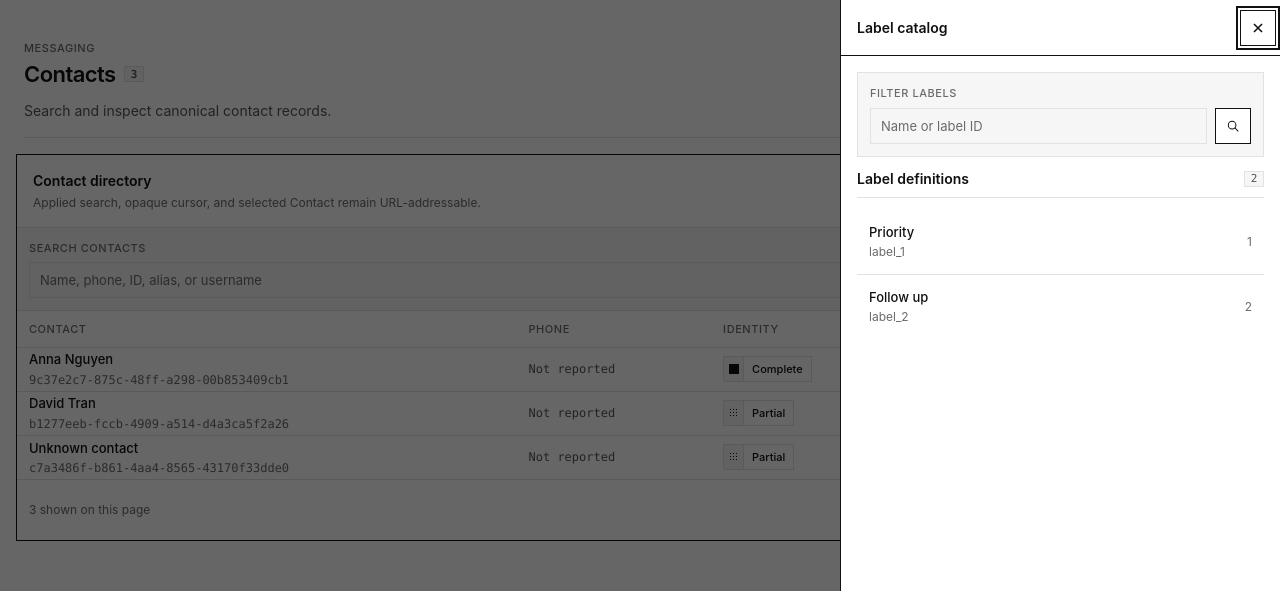
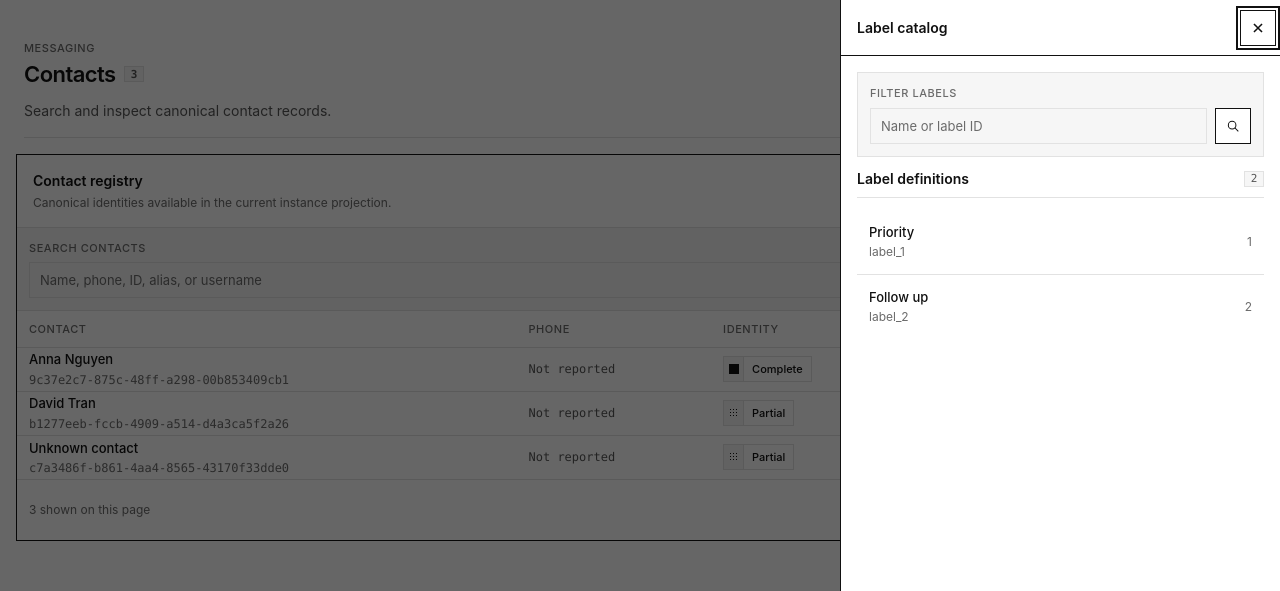
Before and after one commit to hiepknor/omniwa-console, a React (Vite) app: page /__preview/contacts in a window 1280 px wide. Shown: the top 591 px of the page. Built offline with nearby package versions, Linux system fonts and the light colour scheme.

Commit message:
fix: clarify Contacts surface hierarchy

```diff
--- a/scripts/check-design.mjs
+++ b/scripts/check-design.mjs
@@ -302,12 +302,12 @@ for (const marker of ['ConversationDetailsContent', 'MessageInspectorContent', '
 }
 
 const directoryPreview = await read('src/app/PreviewDirectory.tsx');
-for (const marker of ['<WorkspacePageFrame', 'label="Open Label catalog"', '>Refresh</Button>', '<Drawer', '<ContactTable', '<CursorPagination', 'label="Back to labels"', '<CountBadge count={contactsFixture.length}', '<LabelList', '<DirectoryDetails']) {
+for (const marker of ['<WorkspacePageFrame', 'label="Open Label catalog"', '>Refresh</Button>', '<Drawer', '<ContactTable', '<CursorPagination', 'label="Back to labels"', '<CountBadge count={contactsFixture.length}', '<h2 className="text-sm font-semibold text-fg">Contact registry</h2>', '<LabelList', '<DirectoryDetails']) {
   if (!directoryPreview.includes(marker)) failures.push(`src/app/PreviewDirectory.tsx: Contacts workspace preview is missing ${marker}`);
 }
 
 const directoryPage = await read('src/features/directory/DirectoryPage.tsx');
-for (const marker of ['<WorkspacePageFrame', 'label="Open Label catalog"', '>Refresh</Button>', '<Drawer', '<ContactTable', '<CursorPagination', 'label="Back to labels"', 'contacts.data.resource.total', 'Search contacts', 'Filter labels', '<LabelList', '<DirectoryDetails', 'labelsOpen && labelsReady', "cap('contacts_projection')", "cap('labels_projection')", "cap('canonical_contact_identity')"]) {
+for (const marker of ['<WorkspacePageFrame', 'label="Open Label catalog"', '>Refresh</Button>', '<Drawer', '<ContactTable', '<CursorPagination', 'label="Back to labels"', 'contacts.data.resource.total', '<h2 className="text-sm font-semibold text-fg">Contact registry</h2>', 'Search contacts', 'Filter labels', '<LabelList', '<DirectoryDetails', 'labelsOpen && labelsReady', "cap('contacts_projection')", "cap('labels_projection')", "cap('canonical_contact_identity')"]) {
   if (!directoryPage.includes(marker)) failures.push(`src/features/directory/DirectoryPage.tsx: Contacts workspace is missing ${marker}`);
 }
 
--- a/src/app/PreviewDirectory.tsx
+++ b/src/app/PreviewDirectory.tsx
@@ -1,7 +1,7 @@
 import { useMemo, useState } from 'react';
 import { ContactTable, LabelList } from '@/features/directory/DirectoryView';
 import { DirectoryDetails } from '@/features/directory/Details';
-import { Button, CountBadge, CursorPagination, Drawer, Field, FilterToolbar, IconButton, Input, Panel, WorkspacePageFrame } from '@/ui';
+import { Button, CountBadge, CursorPagination, Drawer, Field, FilterToolbar, IconButton, Input, WorkspacePageFrame } from '@/ui';
 import { contactsFixture, labelsFixture } from './preview-fixtures';
 
 /** Dev-only: full-width Contacts registry with the projected Label catalog open. */
@@ -33,11 +33,12 @@ export function PreviewDirectory() {
   return (
     <main className="h-dvh overflow-hidden bg-bg">
       <WorkspacePageFrame eyebrow="Messaging" title={<span className="inline-flex items-center gap-2">Contacts<CountBadge count={contactsFixture.length} /></span>} description="Search and inspect canonical contact records." secondaryActions={<><IconButton icon="tag" label="Open Label catalog" onClick={() => setLabelsOpen(true)} /><Button>Refresh</Button></>} compactTitle="Contacts" compactDescription="Canonical contact registry" compactActions={<><IconButton icon="tag" label="Open Labels" onClick={() => setLabelsOpen(true)} /><Button>Refresh</Button></>}>
-        <div className="min-h-0 flex-1 overflow-y-auto p-4 max-sm:p-3"><Panel title="Contact directory" description="Applied search, opaque cursor, and selected Contact remain URL-addressable." bodyPadding="none">
-          <FilterToolbar as="form" onSubmit={(event) => event.preventDefault()}><Field label="Search contacts" className="min-w-48 flex-1">{(id) => <Input id={id} type="search" value={search} placeholder="Name, phone, ID, alias, or username" onChange={(event) => setSearch(event.target.value)} />}</Field><div className="flex items-end"><IconButton type="submit" icon="search" label="Apply contact search" /></div></FilterToolbar>
+        <div className="min-h-0 flex-1 overflow-y-auto p-4 max-sm:p-3"><section aria-label="Contact registry" className="border border-line-strong bg-surface">
+          <header className="border-b border-line p-4"><div className="grid min-w-0 gap-1"><h2 className="text-sm font-semibold text-fg">Contact registry</h2><p className="text-xs text-fg-3">Canonical identities available in the current instance projection.</p></div></header>
+          <FilterToolbar as="form" className="border-0 border-b border-line" onSubmit={(event) => event.preventDefault()}><Field label="Search contacts" className="min-w-48 flex-1">{(id) => <Input id={id} type="search" value={search} placeholder="Name, phone, ID, alias, or username" onChange={(event) => setSearch(event.target.value)} />}</Field><div className="flex items-end"><IconButton type="submit" icon="search" label="Apply contact search" /></div></FilterToolbar>
           <ContactTable className="border-0" items={contacts} selectedId={contactId} onSelect={(id) => { setLabelsOpen(false); setContactId(id); }} />
           <CursorPagination nextCursor="contacts-next" info={`${contacts.length} shown on this page`} onCursor={() => {}} />
-        </Panel></div>
+        </section></div>
         <Drawer open={labelsOpen || Boolean(contactId)} onClose={closeDrawer} title={labelsOpen ? label?.name ?? 'Label catalog' : contact?.displayName ?? 'Contact details'} subtitle={labelsOpen ? label?.id : contact?.id}>
           {labelsOpen ? labelCatalog : contact ? <DirectoryDetails contact={contact} loading={false} onRetry={() => {}} /> : null}
         </Drawer>
--- a/src/app/UiGallery.tsx
+++ b/src/app/UiGallery.tsx
@@ -625,7 +625,7 @@ export function UiGallery() {
               compactLeadingAction={directorySelection ? <IconButton icon="arrow-left" label="Back to contacts" onClick={() => setDirectorySelection(undefined)} /> : undefined}
               compactActions={<><IconButton icon="tag" label="Open Labels" onClick={() => setDirectoryLabelsOpen(true)} /><Button>Refresh</Button></>}
             >
-              <div className="min-h-0 flex-1 overflow-y-auto p-4"><Panel title="Contact directory" description="Applied search, opaque cursor, and selected Contact remain URL-addressable." bodyPadding="none"><ContactTable className="border-0" items={contactsFixture} selectedId={directorySelection} onSelect={(id) => { setDirectoryLabelsOpen(false); setDirectorySelection(id); }} /></Panel></div>
+              <div className="min-h-0 flex-1 overflow-y-auto p-4"><section aria-label="Contact registry example" className="border border-line-strong bg-surface"><header className="border-b border-line p-4"><div className="grid min-w-0 gap-1"><h2 className="text-sm font-semibold text-fg">Contact registry</h2><p className="text-xs text-fg-3">Canonical identities available in the current instance projection.</p></div></header><ContactTable className="border-0" items={contactsFixture} selectedId={directorySelection} onSelect={(id) => { setDirectoryLabelsOpen(false); setDirectorySelection(id); }} /></section></div>
               <Drawer open={directoryLabelsOpen || Boolean(directorySelection)} onClose={() => { if (directoryLabelsOpen) { setDirectoryLabelsOpen(false); setDirectoryLabelSelection(undefined); } else setDirectorySelection(undefined); }} title={directoryLabelsOpen ? labelsFixture.find((item) => item.id === directoryLabelSelection)?.name ?? 'Label catalog' : contactsFixture.find((item) => item.id === directorySelection)?.displayName ?? 'Contact details'}>
                 {directoryLabelsOpen ? directoryLabelSelection ? <div className="grid gap-4"><IconButton icon="arrow-left" label="Back to labels" onClick={() => setDirectoryLabelSelection(undefined)} /><DirectoryDetails label={labelsFixture.find((item) => item.id === directoryLabelSelection)} loading={false} onRetry={() => {}} /></div> : <div className="grid gap-3"><div className="flex items-center justify-between border-b border-line pb-2"><strong className="text-sm">Label definitions</strong><CountBadge count={labelsFixture.length} /></div><LabelList items={labelsFixture} onSelect={setDirectoryLabelSelection} /></div> : <DirectoryDetails contact={contactsFixture.find((item) => item.id === directorySelection)} loading={false} onRetry={() => {}} />}
               </Drawer>
--- a/src/features/directory/DirectoryPage.tsx
+++ b/src/features/directory/DirectoryPage.tsx
@@ -5,7 +5,7 @@ import { useServerCapabilities } from '@/api/CapabilitiesProvider';
 import { omitSearchParams, updateSearchParams, withSearchParams } from '@/lib/url-search-state';
 import { useInvalidCursorReset } from '@/lib/useInvalidCursorReset';
 import { ProjectionFailureNotice as FailureNotice, ProjectionStatus } from '@/components/ProjectionReadState';
-import { Button, CountBadge, CursorPagination, Drawer, Field, FilterToolbar, IconButton, Input, PageHeader, Panel, StateNotice, WorkspacePageFrame } from '@/ui';
+import { Button, CountBadge, CursorPagination, Drawer, Field, FilterToolbar, IconButton, Input, PageHeader, StateNotice, WorkspacePageFrame } from '@/ui';
 import { DirectoryDetails } from './Details';
 import { ContactTable, LabelList } from './DirectoryView';
 import { useContact, useContacts, useLabel, useLabels } from './hooks';
@@ -117,8 +117,14 @@ export function ContactsPage() {
       compactActions={<><IconButton icon="tag" label="Open Labels" onClick={openLabels} /><Button disabled={!contactsReady} aria-busy={contactsRefreshing || undefined} onClick={refreshContacts}>Refresh</Button></>}
     >
       <div className="min-h-0 flex-1 overflow-y-auto overscroll-y-contain p-4 max-sm:p-3">
-        <Panel title="Contact directory" description="Applied search, opaque cursor, and selected Contact remain URL-addressable." bodyPadding="none">
-          <FilterToolbar as="form" onSubmit={(event) => { event.preventDefault(); applySearch(); }}>
+        <section aria-label="Contact registry" className="border border-line-strong bg-surface">
+          <header className="border-b border-line p-4">
+            <div className="grid min-w-0 gap-1">
+              <h2 className="text-sm font-semibold text-fg">Contact registry</h2>
+              <p className="text-xs text-fg-3">Canonical identities available in the current instance projection.</p>
+            </div>
+          </header>
+          <FilterToolbar as="form" className="border-0 border-b border-line" onSubmit={(event) => { event.preventDefault(); applySearch(); }}>
             <Field label="Search contacts" className="min-w-48 flex-1">
               {(id) => <Input id={id} type="search" value={searchDraft} placeholder="Name, phone, ID, alias, or username" onChange={(event) => setSearchDraft(event.target.value)} />}
             </Field>
@@ -135,7 +141,7 @@ export function ContactsPage() {
             {contactsEmpty ? <div className="p-4"><StateNotice kind="empty" title="No contacts" detail={route.search ? 'No projected Contact matches the URL-backed search.' : 'The ready Contact projection contains no items.'} /></div> : null}
             <CursorPagination cursor={route.cursor} nextCursor={contacts.data.resource.pagination.nextCursor ?? undefined} info={`${contacts.data.resource.items.length} shown on this page`} onCursor={(cursor) => replaceContactList(updateSearchParams(searchParams, { cursor }))} />
           </> : null}
-        </Panel>
+        </section>
       </div>
       <Drawer
         open={labelsOpen || Boolean(contactId)}
```
Also changed, not shown: design/evidence/contacts-workspace-desktop.png, design/evidence/contacts-workspace-mobile.png, 1 other file (tests, documents, lock files or other folders).
